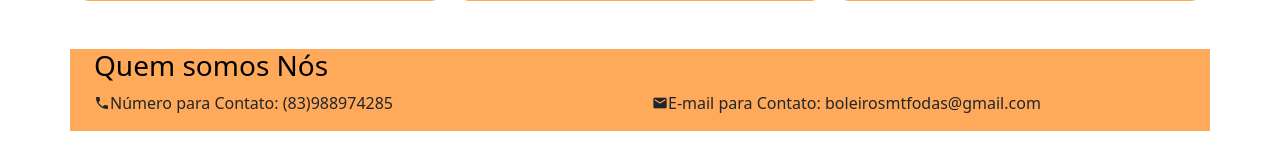
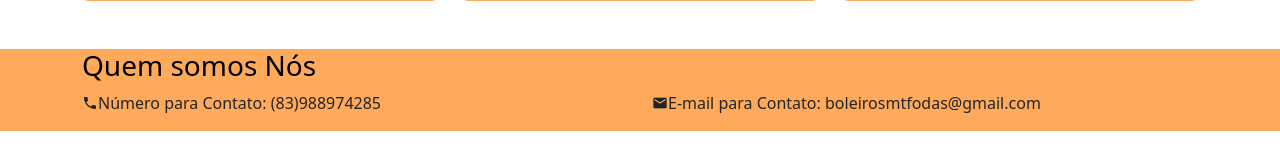
Before and after one commit to OmanoRH/Projeto-I, a PHP site: page /gourmet.php in a window 1280 px wide. Shown: the part 651-800 px from the top of the page. Run offline with PHP 8.4, Linux system fonts and the light colour scheme; data comes from the database, SQL or seed files in the repository; data that the repository does not hold is empty.

Commit message:
rodape funcionando 99,99%

```diff
--- a/CSS/style.css
+++ b/CSS/style.css
@@ -1,3 +1,4 @@
+
 
  #fotodobolo{
     display: block !important;
@@ -90,7 +91,7 @@ h2{
 }
 
 #link:hover{
-    color: white;
+    color: blue;
 }
 
 .header{
@@ -118,7 +119,11 @@ h1{
 
 }
 
-
+footer{
+    width: 100% !important;
+    background-color:  rgb(255 170 91) !important;
+    display: flex !important;
+}
 
 
 @media screen and (max-width: 992px){
--- a/caseiro.php
+++ b/caseiro.php
@@ -73,9 +73,9 @@
               </div>
           ';
         }
-
-
       ?>
+    </div>
+  </div>
   <!-- Fim dos Cards de Bolo de Cenoura -->
 
     <!-- Rodapé do Site -->
--- a/gourmet.php
+++ b/gourmet.php
@@ -71,18 +71,15 @@
               </div>
           ';
         }
+      ?>
+    </div>
+  </div>
 
+        <!-- Rodapé do Site -->
+        <?php
+          require("rodape.php");
+        ?>
 
-      ?>
-      <!--Começo dos Cards de Bolo -->
-
-  <!-- Fim dos Cards de Bolo-->
-
-
-    <!-- Rodapé do Site -->
-    <?php
-      require("rodape.php");
-    ?>
 
 
   <!-- Linkagem do JS -->
@@ -90,4 +87,8 @@
   <script src="JS/script.js"></script>
 </body>
 
+<footer>
+
+</footer>
+
 </html>
--- a/index.php
+++ b/index.php
@@ -37,7 +37,7 @@
     <!-- introdução do site -->
     <div class="container">
       <div class="row">
-        <h1 class="mt-3">Bem-vindo ao Boleiros Receitas!</h1>
+        <h1 class="mt-3">Bem-vindo ao Boleiro Receitas!</h1>
         <p>Explore uma variedade de receitas deliciosas e descubra segredos culinários para criar bolos incríveis. <br> De
           clássicos reconfortantes a sobremesas inspiradoras, mergulhe em nossa comunidade e compartilhe o amor pelos
           bolos. <br> Venha fazer parte dessa jornada de sabor e criatividade!</p>
--- a/rodape.php
+++ b/rodape.php
@@ -8,27 +8,10 @@
 
 <body>
 
-<!-- <div class="container">
-  <footer class="d-flex flex-wrap justify-content-between align-items-center py-3 my-4 border-top">
-    <div class="col-md-4 d-flex align-items-center">
-      <a href="/" class="mb-3 me-2 mb-md-0 text-body-secondary text-decoration-none lh-1">
-        <svg class="bi" width="30" height="24"><use xlink:href="#bootstrap"></use></svg>
-      </a>
-      <span class="mb-3 mb-md-0 text-body-secondary">© 2024 Company, Inc</span>
-    </div>
-
-    <ul class="nav col-md-4 justify-content-end list-unstyled d-flex">
-      <li class="ms-3"><a class="text-body-secondary" href="#"><svg class="bi" width="24" height="24"><use xlink:href="#twitter"></use></svg></a></li>
-      <li class="ms-3"><a class="text-body-secondary" href="#"><svg class="bi" width="24" height="24"><use xlink:href="#instagram"></use></svg></a></li>
-      <li class="ms-3"><a class="text-body-secondary" href="#"><svg class="bi" width="24" height="24"><use xlink:href="#facebook"></use></svg></a></li>
-    </ul>
-  </footer>
-</div> -->
-
-  <footer class="bg-body-tertiary text-center text-lg-start mt-5">
+  <footer class="mt-5">
 
     <!-- Area de Contatos -->
-    <div id="area-de-contato">
+    <div id="area-de-contato" style="width: 100%;">
       <div class="container">
         <div class="row">
 
@@ -58,35 +41,6 @@
       </div>
     </div>
   </footer>
-
-  <!-- <footer class="bg-body-tertiary text-center text-lg-start mt-5">
-    <div class="container p-4">
-      <div class="row">
-
-         Email
-        <div class="col-lg-6 col-md-12 mb-4 mb-md-0">
-          <h5 class="text-uppercase">E-mail</h5>
-          <span class="email">
-            <i class="mdi mdi-email"></i>
-            <p>
-              @Boleirosmtfodas@gmail.com
-            </p>
-          </span>
-        </div>
-
-         Contato
-        <div class="col-lg-6 col-md-12 mb-4 mb-md-0">
-          <h5 class="text-uppercase">Número para contato</h5>
-          <span class="numero">
-            <i class="mdi mdi-phone"></i>
-            <p>
-              83 98892-2922
-            </p>
-          </span>
-        </div>
-      </div>
-    </div>
-  </footer> -->
 </body>
 
 </html>
--- a/vulcao.php
+++ b/vulcao.php
@@ -73,9 +73,9 @@
               </div>
           ';
         }
-
-
       ?>
+    </div>
+  </div>
   <!-- Fim dos Cards de Bolo de Cenoura -->
 
 
```
Also changed, not shown: 1 other file.
